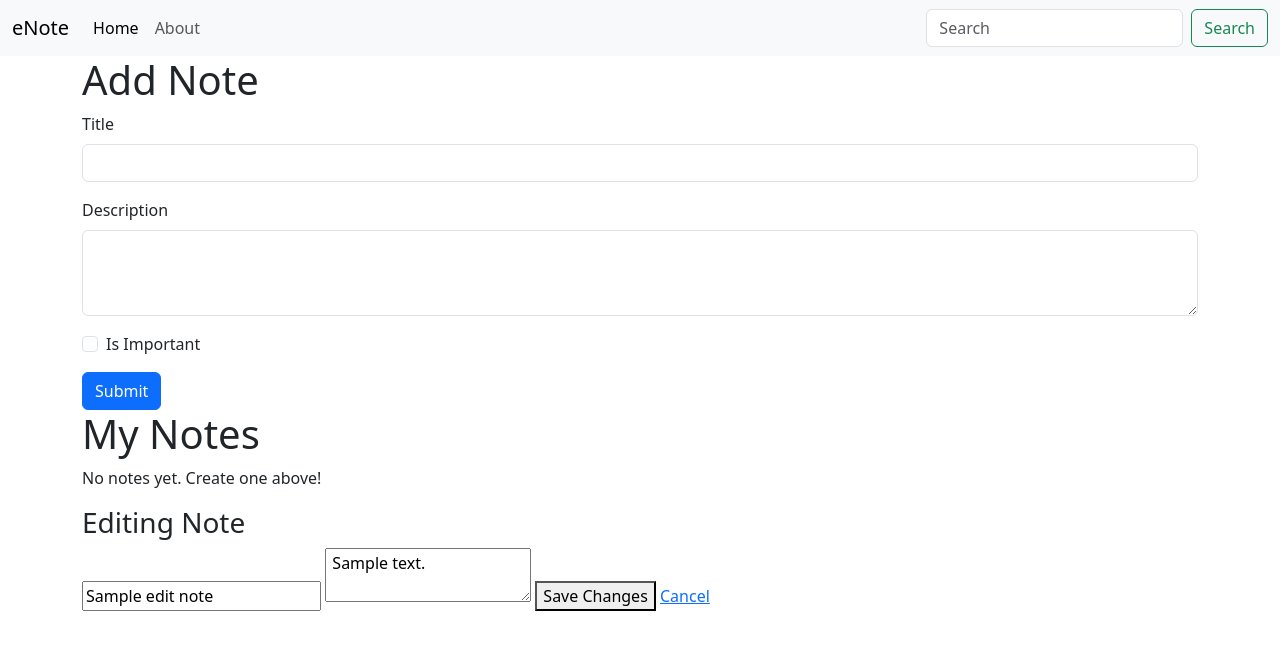
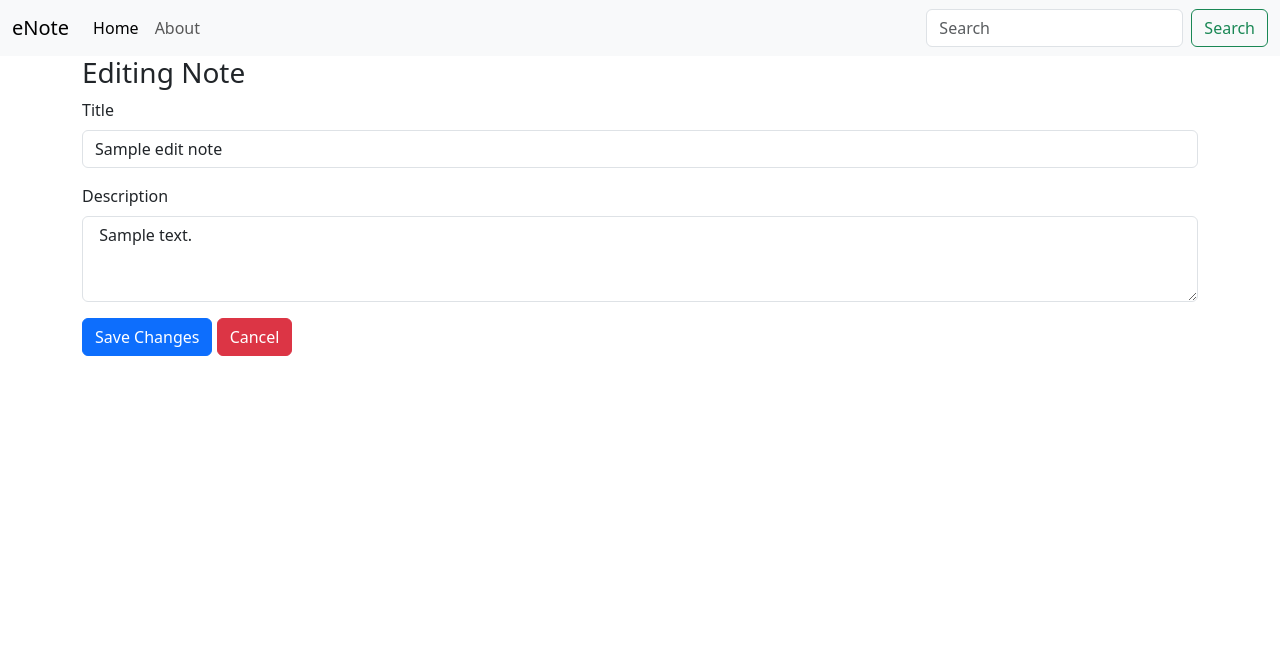
Before and after one commit to Akshat729/Note-App, a FastAPI app: template templates/index.html in a window 1280 px wide. Shown: the top 650 px of the page. Run offline with FastAPI, Linux system fonts and the light colour scheme; the template is opened without the code that fills it: most values are stand-ins (such as "Sample title", 1, 10 or a date in 2020).

Commit message:
New feature to edit the note on the same page

```diff
--- a/templates/index.html
+++ b/templates/index.html
@@ -51,6 +51,30 @@
       </div>
     </nav>
 
+    {% if edit_note %}
+    <div class="container">
+      <form action="/update/{{ edit_note.id }}" method="post">
+        <h3>Editing Note</h3>
+        <div class="mb-3">
+          <label for="title" class="form-label">Title</label>
+          <input
+            type="text"
+            name="title"
+            class="form-control"
+            value="{{edit_note.title}}"
+          />
+        </div>
+        <div class="mb-3">
+          <label for="description" class="form-label">Description</label>
+          <textarea class="form-control" rows="3">
+ {{ edit_note.description }}</textarea
+          >
+        </div>
+        <button type="submit" class="btn btn-primary">Save Changes</button>
+        <a href="/" class="btn btn-danger">Cancel</a>
+      </form>
+    </div>
+    {% else %}
     <div class="container">
       <h1>Add Note</h1>
       <form action="/" method="post">
@@ -101,25 +125,7 @@
       <p>No notes yet. Create one above!</p>
       {% endif %}
     </div>
-    {% if edit_note %}
-    <div class="container">
-      <form action="/update/{{ edit_note.id }}" method="post">
-        <h3>Editing Note</h3>
-        <input
-          type="text"
-          name="title"
-          value="{{ edit_note.title }}"
-          required
-        />
-        <textarea name="content" required>
- {{ edit_note.description }} </textarea
-        >
-        <button type="submit">Save Changes</button>
-        <a href="/" class="cancel-btn">Cancel</a>
-      </form>
-      {% endif %}
-    </div>
-
+    {% endif %}
     <script
       src="https://cdn.jsdelivr.net/npm/bootstrap@5.3.8/dist/js/bootstrap.bundle.min.js"
       integrity="sha384-FKyoEForCGlyvwx9Hj09JcYn3nv7wiPVlz7YYwJrWVcXK/BmnVDxM+D2scQbITxI"
```
